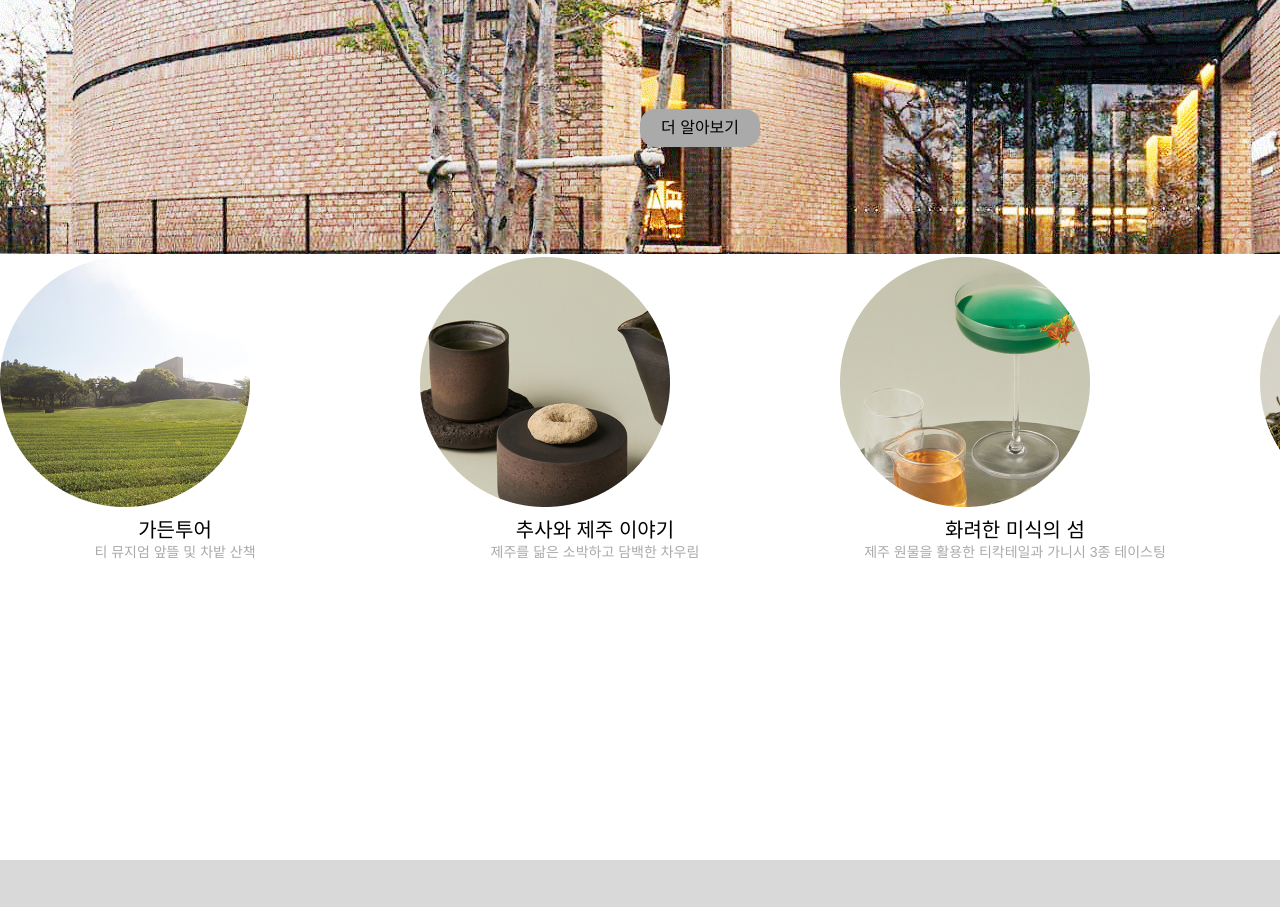
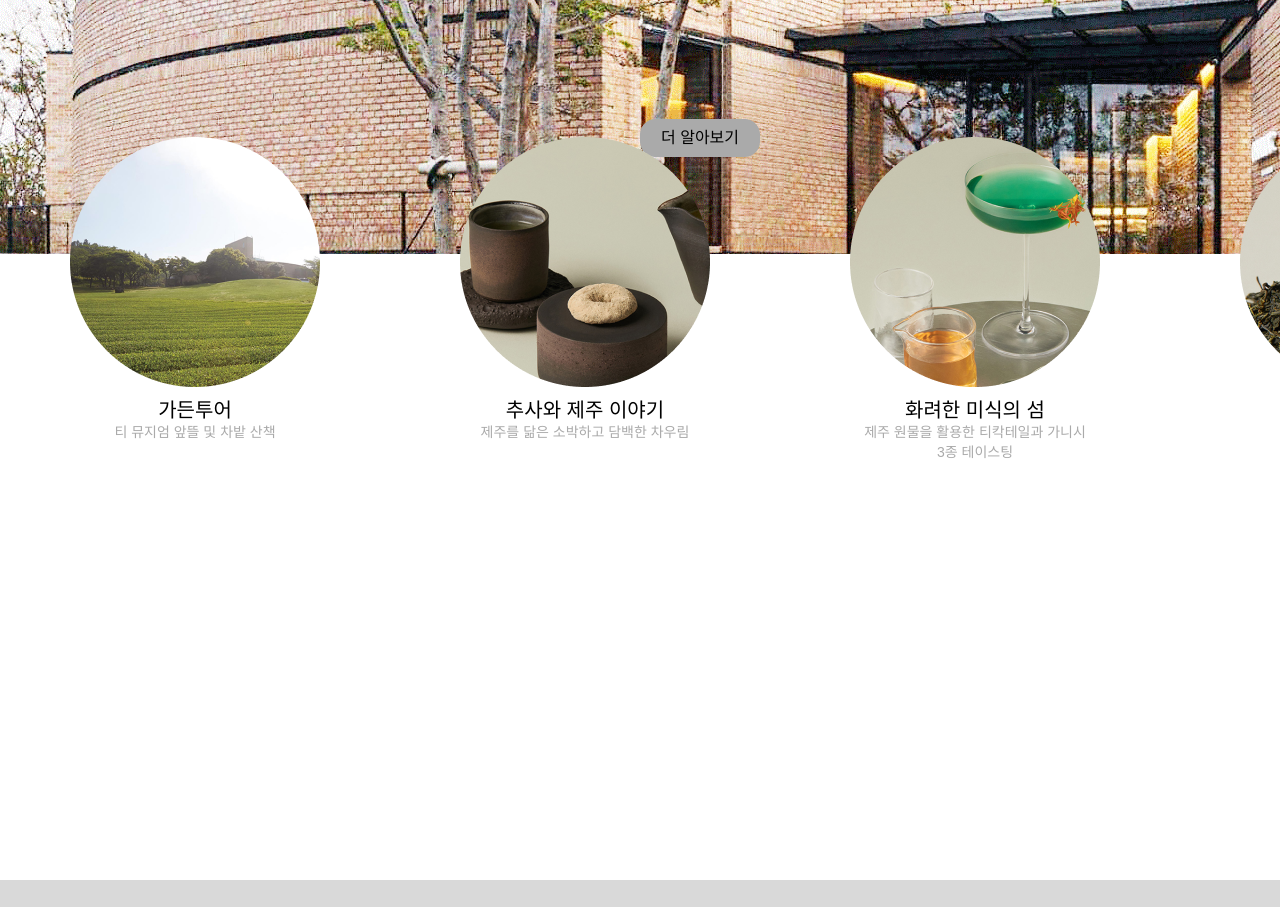
Before and after one commit to jiwon103/osulloc_redesign, a plain HTML site: page index.html in a window 1280 px wide. Shown: the part 3460-4367 px from the top of the page. Drawn offline with Linux system fonts and the light colour scheme.

Commit message:
Add files via upload

```diff
--- a/css/main.css
+++ b/css/main.css
@@ -168,7 +168,8 @@ header .login li img {width: 20px;}
     margin-right: 100px;
 }
 .cont4 .subtit > div{
-    margin-right: 70px;
+    margin: 0 70px 0 70px;
+    width: 250px;
 }
 .cont4 .subtit > div:last-child {
     margin-right: 0;
@@ -176,7 +177,9 @@ header .login li img {width: 20px;}
 .cont4 .subtit img {
     width: 250px;
 }
-
+.cont4 .subtit div {
+    transform: translateY(-120px);
+}
 .cont4 .subtit p {
     font-size: 20px;
     text-align: center;
```
